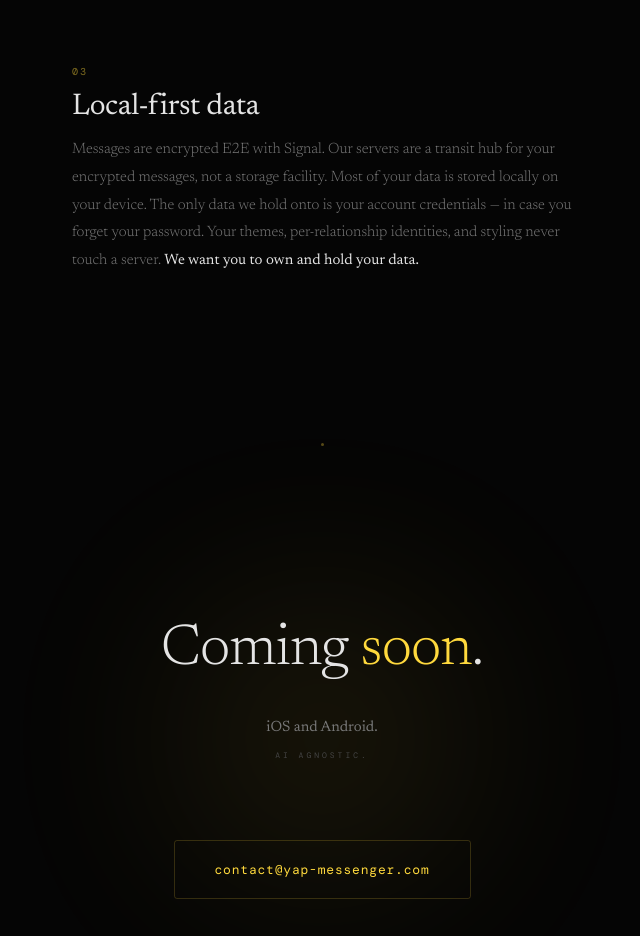
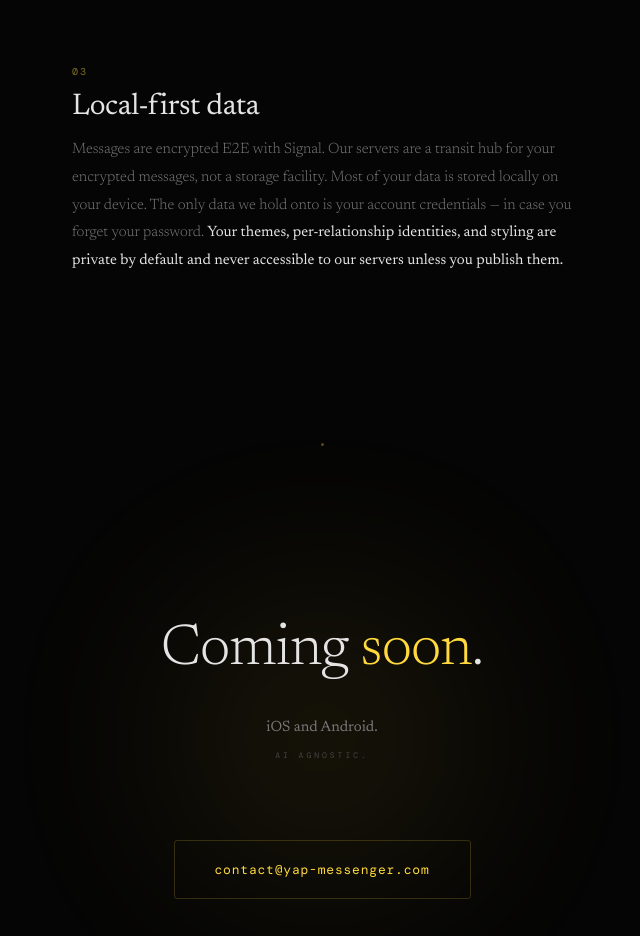
Before and after one commit to USBillTrackerX/yap-messenger.com, a plain HTML site: page index.html in a window 1280 px wide. Shown: the part 3060-3996 px from the top of the page, without its empty margins (318-958 px from the left). Drawn offline with nearby package versions, Linux system fonts and the light colour scheme; a web font is replaced by a local one.

Commit message:
Update index.html

```diff
--- a/index.html
+++ b/index.html
@@ -230,7 +230,7 @@ body::after {
     <div class="reveal-item">
       <div class="foundation-num">03</div>
       <div class="foundation-title">Local-first data</div>
-      <div class="foundation-body">Messages are encrypted E2E with Signal. Our servers are a transit hub for your encrypted messages, not a storage facility. Most of your data is stored locally on your device. The only data we hold onto is your account credentials — in case you forget your password. Your themes, per-relationship identities, and styling never touch a server. <strong>We want you to own and hold your data.</strong></div>
+      <div class="foundation-body">Messages are encrypted E2E with Signal. Our servers are a transit hub for your encrypted messages, not a storage facility. Most of your data is stored locally on your device. The only data we hold onto is your account credentials — in case you forget your password. <strong>Your themes, per-relationship identities, and styling are private by default and never accessible to our servers unless you publish them.</strong></div>
     </div>
   </div>
 </section>
```
